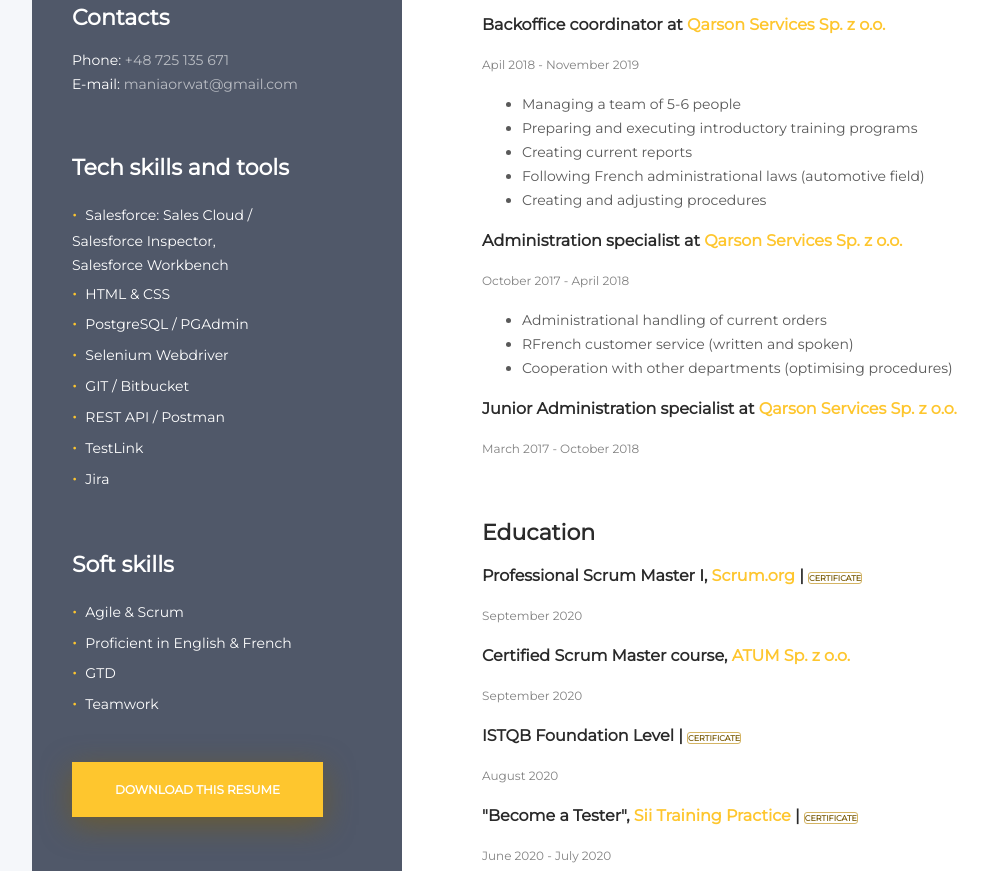
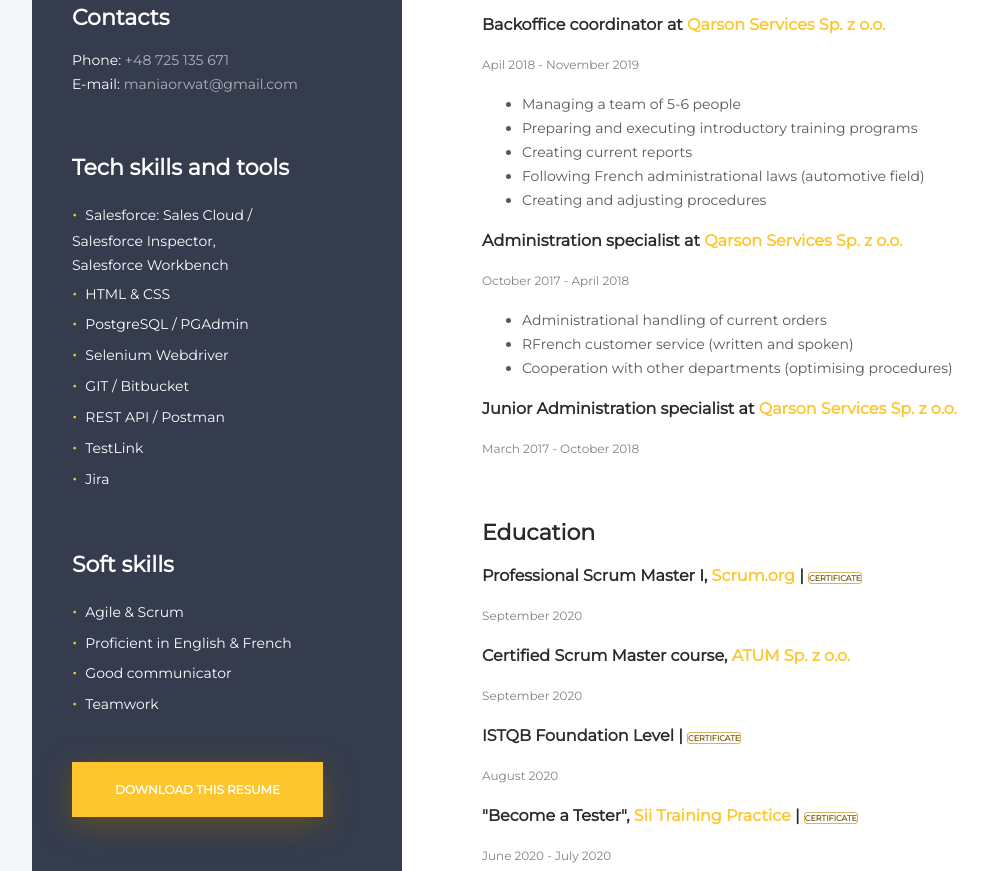
Before and after one commit to peleda/CV-2021, a plain HTML site: page index.html in a window 1280 px wide. Shown: the part 671-1542 px from the top of the page, without its empty margins (16-1003 px from the left). Drawn offline with nearby package versions, Linux system fonts and the light colour scheme.

Commit message:
changed left panel bg color, updated soft skills

```diff
--- a/css/style.css
+++ b/css/style.css
@@ -94,7 +94,7 @@
 
 .left-side {
   width: 370px;
-  background-color: #505869;
+  background-color: #343c4e;
   color: #fff;
 }
 
--- a/index.html
+++ b/index.html
@@ -66,7 +66,7 @@
           <ul class="skills-list">
             <li class="skills-item">Agile &#38; Scrum</li>
             <li class="skills-item">Proficient in English &#38; French</li>
-            <li class="skills-item">GTD</li>
+            <li class="skills-item">Good communicator</li>
             <li class="skills-item">Teamwork</li>
           </ul>
         </section>
```
Also changed, not shown: images/photo.jpg.
